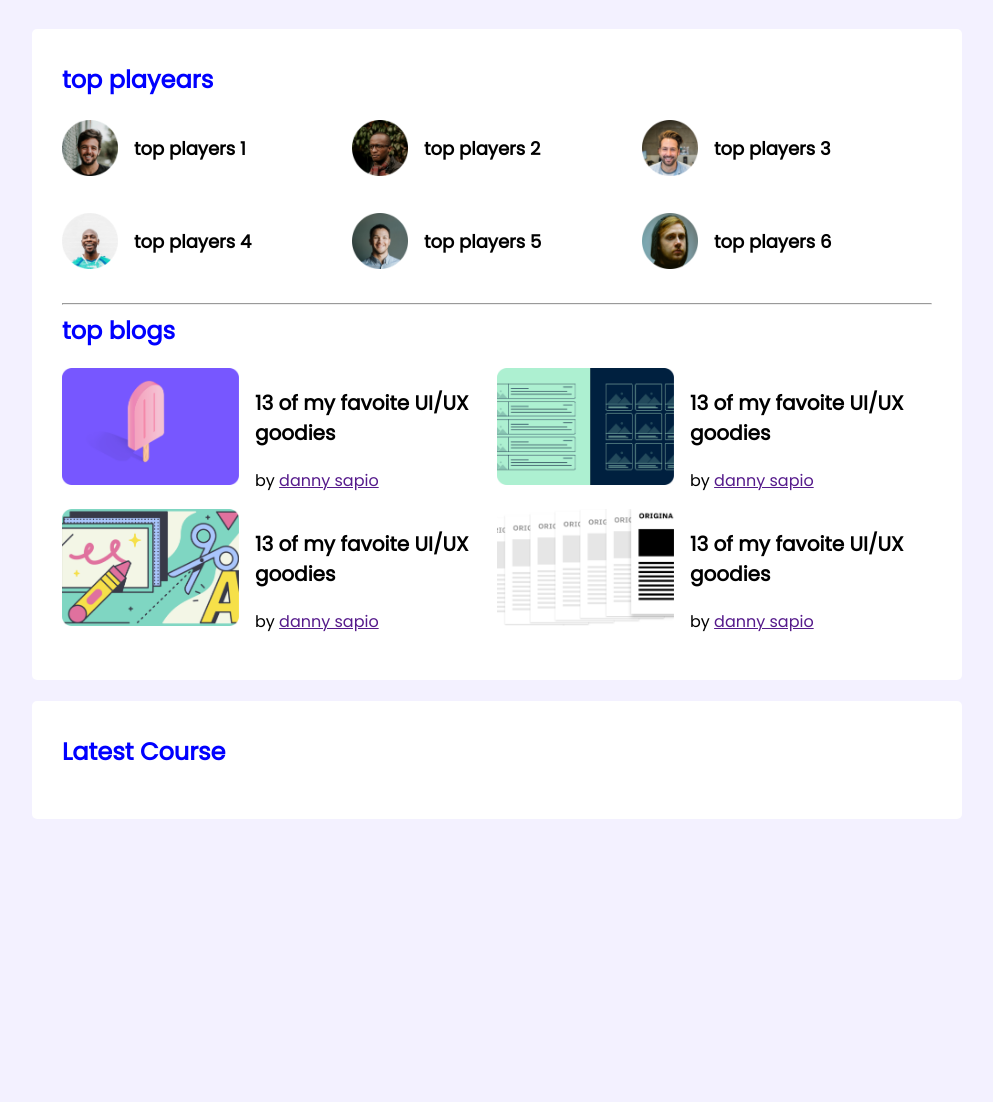
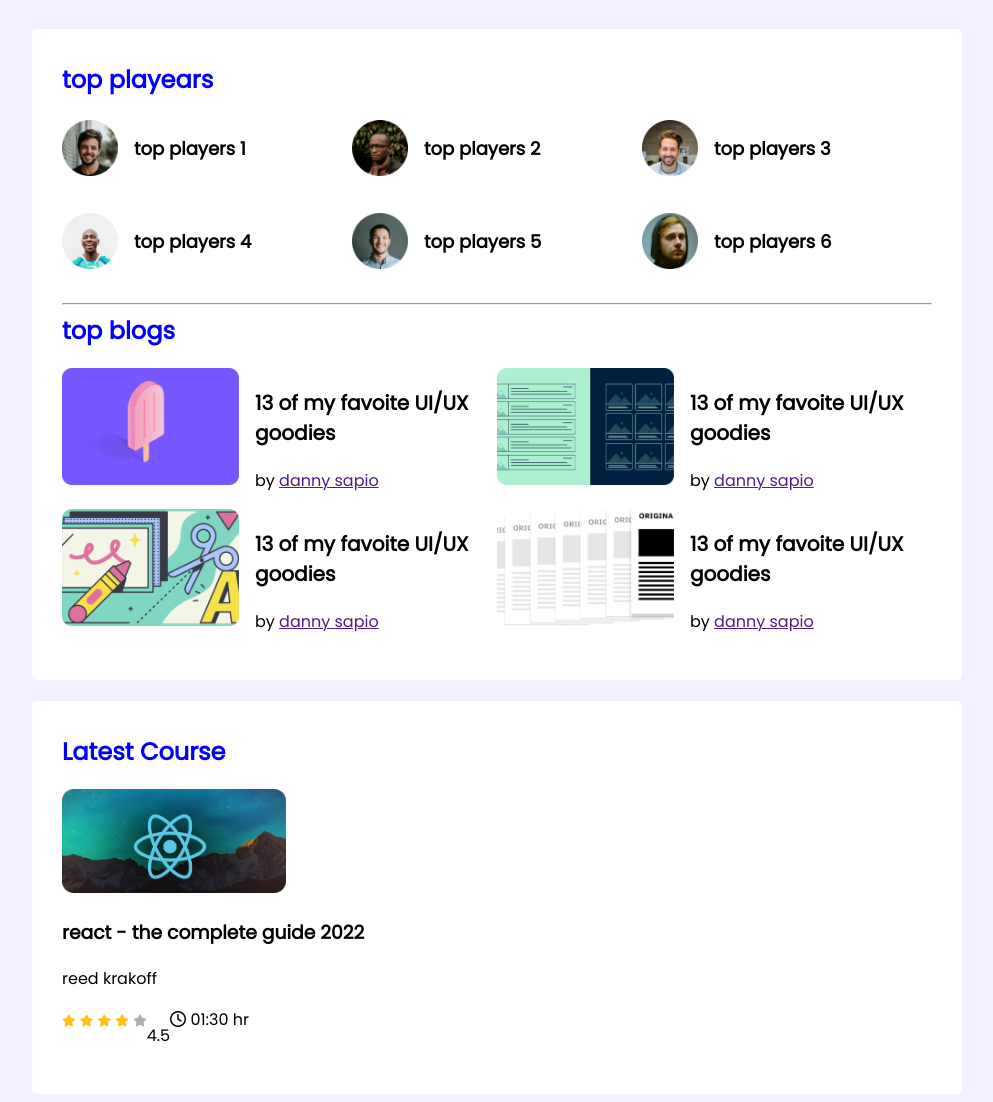
Before and after one commit to roxy1992/leader-bord, a plain HTML site: page index.html in a window 1280 px wide. Shown: the whole page, without its empty margins (143-1136 px from the left). Before the commit the page ends 827 px from the top, so only its background shows below. Drawn offline with Linux system fonts and the light colour scheme.

Commit message:
add latest course

```diff
--- a/index.html
+++ b/index.html
@@ -6,6 +6,8 @@
     <meta http-equiv="X-UA-Compatible" content="IE=edge">
     <meta name="viewport" content="width=device-width, initial-scale=1.0">
     <title>leader bord</title>
+    <!----------- font wassme------------->
+    <script src="https://kit.fontawesome.com/db9dcac947.js" crossorigin="anonymous"></script>
     <!------------- STYLESHEET ---------------->
     <link rel="stylesheet" href="styles/style.css">
 </head>
@@ -123,6 +125,36 @@
 
         <section class="container">
             <h2 class="section-title">Latest Course</h2>
+            <div class="courses">
+                <div class="course">
+                    <div class="course-banner">
+                        <img src="images/courses/course-1.png" alt="">
+                    </div>
+
+                    <div class="course-detaile">
+                        <h3 class="course-title">
+                            react - the complete guide 2022
+                        </h3>
+                        <p class="course-author">
+                            reed krakoff
+                        </p>
+                        <div class="course-info">
+                            <div>
+                                <i class="fas fa-star filled"></i>
+                                <i class="fas fa-star filled"></i>
+                                <i class="fas fa-star filled"></i>
+                                <i class="fas fa-star filled"></i>
+                                <i class="fas fa-star empty"></i>
+                            </div>
+                            <p>4.5</p>
+                            <div class="course-duration">
+                                <i class="far fa-clock"></i>
+                                01:30 hr
+                            </div>
+                        </div>
+                    </div>
+                </div>
+            </div>
         </section>
 
     </main>
--- a/styles/style.css
+++ b/styles/style.css
@@ -1,4 +1,6 @@
-/*fonr*/
+/*---------
+    fonr
+------------*/
 @import url('https://fonts.googleapis.com/css2?family=Poppins&display=swap');
 body {
     font-family: 'Poppins', sans-serif;
@@ -21,7 +23,9 @@ main{
     border: 1px solid #D1D1D1;
     margin-bottom: 27px;
 }
-/* top plyer style */
+/* ----------------
+top plyer style
+------------------- */
 .top-players{
     margin-bottom: 30px;
 }
@@ -33,16 +37,15 @@ main{
     display: grid;
     grid-template-columns: repeat(3,1fr);
     grid-row-gap: 30px;
-    /*grid-template-columns: 1fr 1fr 1fr;*/
+
+    /*--------------------------------------
+    grid-template-columns: 1fr 1fr 1fr-
+    -------------------------------------*/
 }
 .player{
     display: flex;
     align-items: center;
-
-
 }
-
-
 
 .players img{
     width: 56px;
@@ -53,15 +56,14 @@ main{
     font-size: 18px;
 }
 
-/*------------top blog style ---*/
+/*--------------
+top blog style
+------------------*/
 .blogs{
     display: grid;
     grid-template-columns: repeat(2, 1fr);
     grid-row: 26px;
 }
-
-
-
 
 .blog{
      display: flex;
@@ -86,3 +88,23 @@ main{
     font-size: 16px;
     color: #562EFF;
 }
+/*-----------------------
+course style
+-------------------------*/
+
+.course .course-banner img{
+    width: 224px;
+    height: 104px;
+}
+.course-info{
+    display: flex;
+}
+.fa-star{
+    font-size: 12px;
+}
+.fa-star.filled{
+    color: #FFC014;
+}
+.fa-star.empty{
+    color: #AEAEAE;
+}
```
